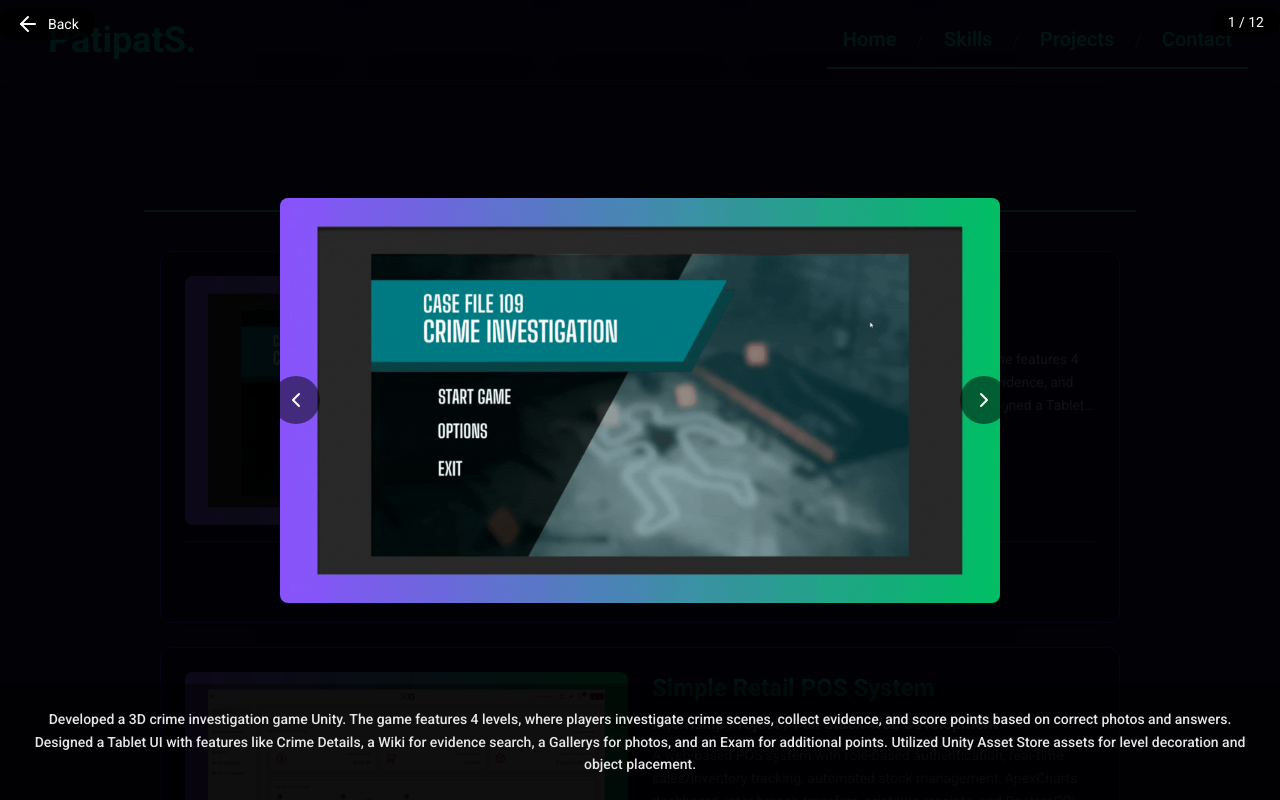
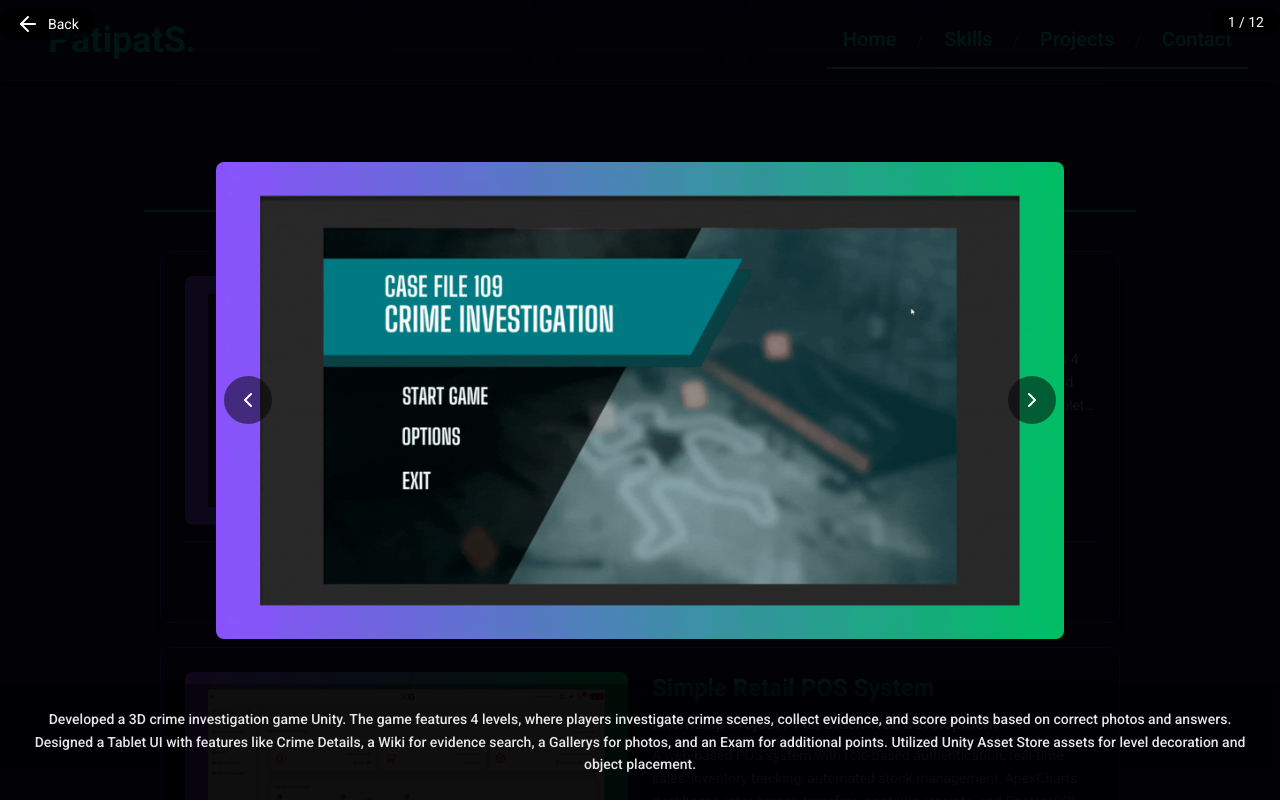
Before and after one commit to Patipat003/Portfolio-vite-project, a React (Vite) app: page / in a window 1280 px wide. Both pictures are taken after a click on the picture 406 px from the left and 2666 px from the top of the page. Shown: the part 2266-3066 px from the top of the page. Built offline with nearby package versions, Linux system fonts and the light colour scheme; no server answers; a web font is replaced by a local one.

Commit message:
Update project demo labels and improve Card UI

```diff
--- a/src/components/projects/ProjectData.jsx
+++ b/src/components/projects/ProjectData.jsx
@@ -69,7 +69,8 @@ export const ProjectsData = [
         link: "https://pos-demo-pi.vercel.app/",
         label: (
           <span className="flex items-center gap-2">
-            <FaExternalLinkAlt /> Demo
+            <FaExternalLinkAlt />
+            Live Demo
           </span>
         ),
       },
@@ -110,7 +111,7 @@ export const ProjectsData = [
         link: "https://www.mag7tracker.xyz/",
         label: (
           <span className="flex items-center gap-2">
-            <FaExternalLinkAlt /> Demo
+            <FaExternalLinkAlt /> Live Demo
           </span>
         ),
       },
@@ -146,7 +147,7 @@ export const ProjectsData = [
         link: "https://synthspells.vercel.app",
         label: (
           <span className="flex items-center gap-2">
-            <FaExternalLinkAlt /> Demo
+            <FaExternalLinkAlt /> Live Demo
           </span>
         ),
       },
@@ -174,7 +175,7 @@ export const ProjectsData = [
         link: "https://react-todo-list-khaki-rho.vercel.app/",
         label: (
           <span className="flex items-center gap-2">
-            <FaExternalLinkAlt /> Demo
+            <FaExternalLinkAlt /> Live Demo
           </span>
         ),
       },
@@ -214,7 +215,7 @@ export const ProjectsData = [
         link: "https://chat-app-sepia-iota-83.vercel.app",
         label: (
           <span className="flex items-center gap-2">
-            <FaExternalLinkAlt /> Demo
+            <FaExternalLinkAlt /> Live Demo
           </span>
         ),
       },
@@ -241,7 +242,7 @@ export const ProjectsData = [
         link: "https://news-blogs-projectz.vercel.app",
         label: (
           <span className="flex items-center gap-2">
-            <FaExternalLinkAlt /> Demo
+            <FaExternalLinkAlt /> Live Demo
           </span>
         ),
       },
--- a/src/components/ui/Card.jsx
+++ b/src/components/ui/Card.jsx
@@ -25,7 +25,6 @@ const Card = ({
     [totalSlide, picSrc]
   );
 
-  // ✅ Preload images on mount
   useEffect(() => {
     images.forEach((img) => {
       const preloadImg = new Image();
@@ -62,11 +61,11 @@ const Card = ({
         transition={{ delay: 0.3, duration: 0.8, ease: "easeOut" }}
       >
         <div className="grid grid-cols-1 lg:grid-cols-2 gap-6">
-          <div className="flex justify-center">
+          <div className="relative overflow-hidden flex-shrink-0 cursor-pointer group">
             <img
               src={images[0]?.src}
               alt={`${title} - Preview`}
-              className="object-cover rounded-lg cursor-pointer"
+              className="object-cover rounded-lg group-hover:scale-105 transition-transform duration-500"
               onClick={() => openModal(0)}
               loading="lazy"
             />
@@ -127,14 +126,15 @@ const Card = ({
             animate={{ opacity: 1 }}
             exit={{ opacity: 0 }}
             tabIndex={0}
+            transition={{ duration: 0.5 }}
             onClick={closeModal}
           >
             <motion.div
-              className="relative w-full max-w-3xl flex justify-center items-center"
+              className="relative sm:w-5/6 max-w-4xl flex justify-center items-center"
               initial={{ scale: 0.95, opacity: 0, y: 20 }}
               animate={{ scale: 1, opacity: 1, y: 0 }}
               exit={{ scale: 0.95, opacity: 0, y: 20 }}
-              transition={{ duration: 0.3 }}
+              transition={{ duration: 0.5 }}
               onClick={(e) => e.stopPropagation()}
             >
               <div className="relative flex justify-center items-center p-6">
@@ -157,18 +157,20 @@ const Card = ({
                   <>
                     <button
                       onClick={prevImage}
-                      className="absolute left-4 top-1/2 -translate-y-1/2 bg-black/50 hover:bg-black/70 text-white p-3 rounded-full z-20"
+                      className="absolute left-8 top-1/2 -translate-y-1/2 bg-black/50 hover:bg-black/70 text-white p-3 rounded-full z-20 cursor-pointer"
                     >
                       <ChevronLeft size={24} />
                     </button>
                     <button
                       onClick={nextImage}
-                      className="absolute right-4 top-1/2 -translate-y-1/2 bg-black/50 hover:bg-black/70 text-white p-3 rounded-full z-20"
+                      className="absolute right-8 top-1/2 -translate-y-1/2 bg-black/50 hover:bg-black/70 text-white p-3 rounded-full z-20 cursor-pointer"
                     >
                       <ChevronRight size={24} />
                     </button>
                   </>
                 )}
+              </div>
+            </motion.div>
             <motion.div
               className="fixed top-2 left-0 py-1 px-4 text-white bg-black/70 rounded-full text-sm z-20 cursor-pointer"
               initial={{ scale: 0.8, opacity: 0.5 }}
@@ -190,8 +192,6 @@ const Card = ({
             >
               {currentImageIndex + 1} / {images.length}
             </motion.div>
-              </div>
-
             <motion.div
               className="fixed bottom-0 left-0 right-0 flex justify-center"
               initial={{ opacity: 0, y: 30 }}
@@ -199,10 +199,9 @@ const Card = ({
               exit={{ opacity: 0, y: 30 }}
               transition={{ duration: 0.4, delay: 0.1 }}
             >
-                <div className="w-full bg-black/40 p-4 sm:p-6 text-white/90 text-center leading-relaxed font-medium text-xs md:text-sm">
+              <div className="w-full bg-black/40 p-4 sm:p-6 text-white/90 text-center leading-relaxed font-medium text-xs lg:text-sm">
                 {description}
               </div>
-              </motion.div>
             </motion.div>
           </motion.div>
         )}
```
Lines whose indentation alone changed are shown as unchanged.
